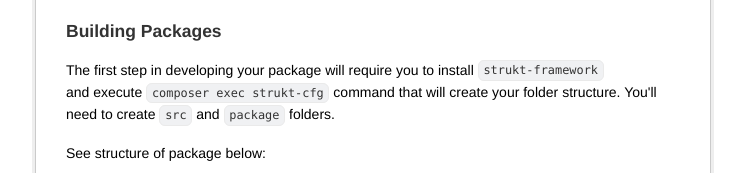
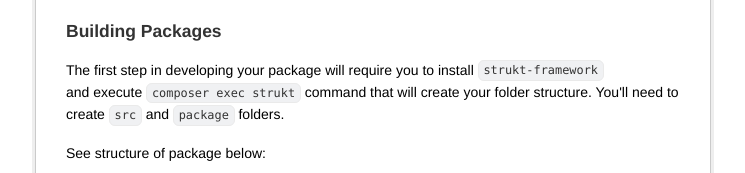
Before and after one commit to struktapp/struktapp.github.io, a plain HTML site: page index.html in a window 1280 px wide. Shown: the part 8968-9141 px from the top of the page, without its empty margins (267-1012 px from the left). Drawn offline with nearby package versions, Linux system fonts and the light colour scheme.

Commit message:
clean up

```diff
--- a/index.html
+++ b/index.html
@@ -377,7 +377,7 @@ package(&quot;core&quot;)-&gt;get(&quot;requirements&quot;);//null or array
 </code></pre>
 <p>The above methods are interfaced in class <code>Strukt\Framework\Contract\Package</code> you must use them in your package.</p>
 <h3 id="building-packages">Building Packages</h3>
-<p>The first step in developing your package will require you to install <code>strukt-framework</code><br>and execute <code>composer exec strukt-cfg</code> command that will create your folder structure. You&#39;ll need to create <code>src</code> and <code>package</code> folders. </p>
+<p>The first step in developing your package will require you to install <code>strukt-framework</code><br>and execute <code>composer exec strukt</code> command that will create your folder structure. You&#39;ll need to create <code>src</code> and <code>package</code> folders. </p>
 <p>See structure of package below:</p>
 <pre><code class="language-bash">├── bootstrap.php
 ├── cfg/
```
Also changed, not shown: 1 other file.
